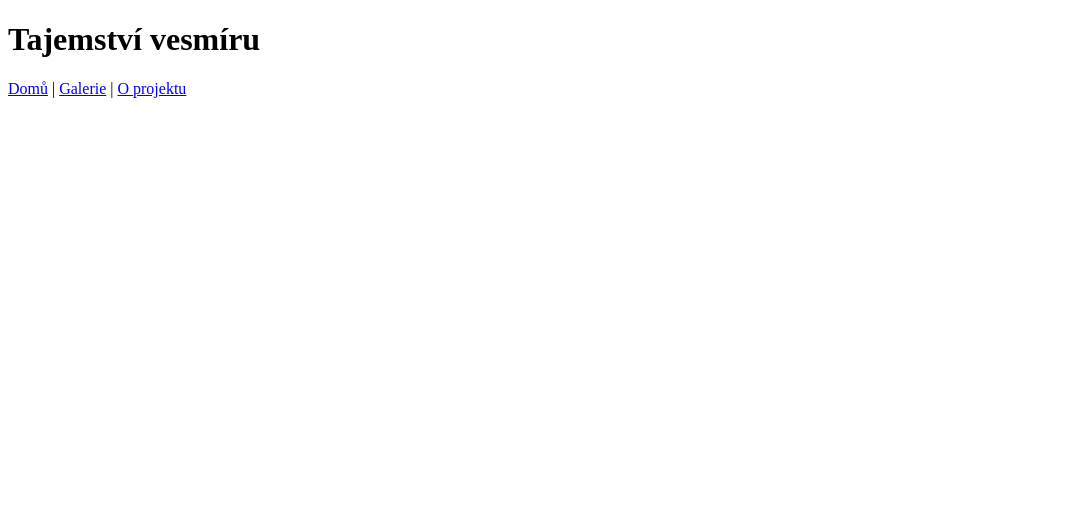
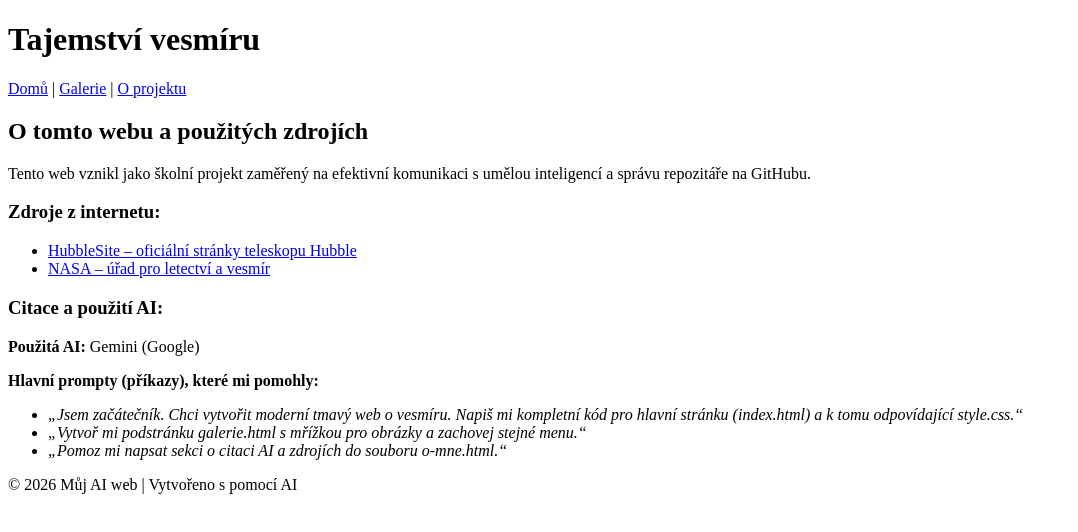
Before and after one commit to kachynskyi125/23_10_DIV, a plain HTML site: page index.html in a window 1280 px wide. Shown: the whole page, without its empty margins (0-1078 px from the left). Drawn offline with Linux system fonts and the light colour scheme.

Commit message:
Add main text to index.html

```diff
--- a/index.html
+++ b/index.html
@@ -15,5 +15,28 @@
         </nav>
     </header>
 
+    <main>
+        <h2>O tomto webu a použitých zdrojích</h2>
+        <p>Tento web vznikl jako školní projekt zaměřený na efektivní komunikaci s umělou inteligencí a správu repozitáře na GitHubu.</p>
+
+        <h3>Zdroje z internetu:</h3>
+        <ul>
+            <li><a href="https://hubblesite.org/" target="_blank">HubbleSite – oficiální stránky teleskopu Hubble</a></li>
+            <li><a href="https://www.nasa.gov/" target="_blank">NASA – úřad pro letectví a vesmír</a></li>
+        </ul>
+
+        <h3>Citace a použití AI:</h3>
+        <p><strong>Použitá AI:</strong> Gemini (Google)</p>
+        <p><strong>Hlavní prompty (příkazy), které mi pomohly:</strong></p>
+        <ul>
+            <li><em>„Jsem začátečník. Chci vytvořit moderní tmavý web o vesmíru. Napiš mi kompletní kód pro hlavní stránku (index.html) a k tomu odpovídající style.css.“</em></li>
+            <li><em>„Vytvoř mi podstránku galerie.html s mřížkou pro obrázky a zachovej stejné menu.“</em></li>
+            <li><em>„Pomoz mi napsat sekci o citaci AI a zdrojích do souboru o-mne.html.“</em></li>
+        </ul>
+    </main>
+
+    <footer>
+        <p>&copy; 2026 Můj AI web | Vytvořeno s pomocí AI</p>
+    </footer>
 </body>
 </html>
```
